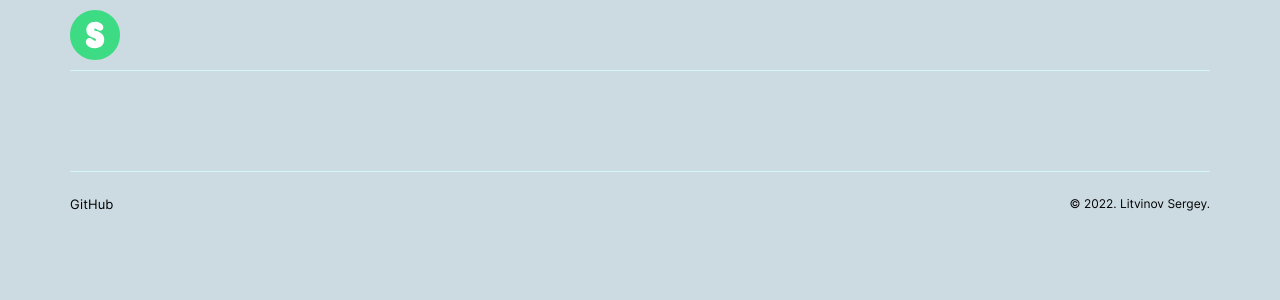
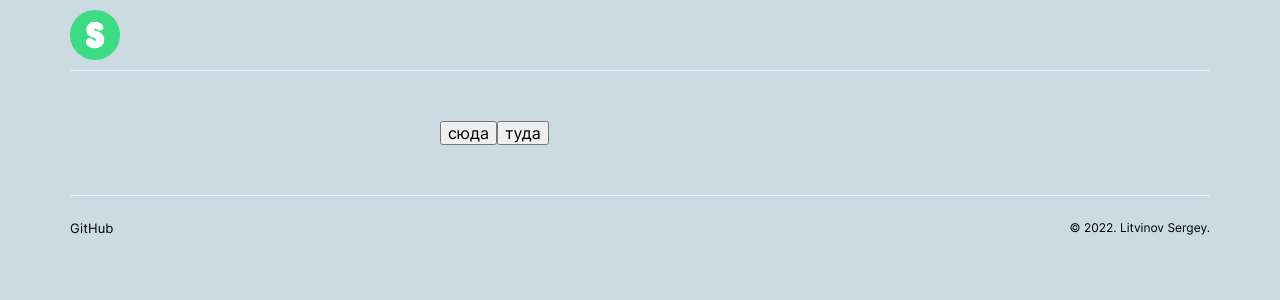
Before and after one commit to litvinovsl/trial-and-error-ts, a React (Create React App) app: page /calculator in a window 1280 px wide. Shown: the top 300 px of the page. Built offline with nearby package versions, Linux system fonts and the light colour scheme.

Commit message:
working with switching between converter and calculator

```diff
--- a/src/Components/CALCULATOR/AppCalculator/AppCalculator.tsx
+++ b/src/Components/CALCULATOR/AppCalculator/AppCalculator.tsx
@@ -1,13 +1,38 @@
-import React from 'react';
+import { useState, FC } from "react";
 import { Route, Switch } from 'react-router-dom';
 import Navigation from '../Navigation/Navigation';
 import './AppCalculator.css';
 
-function AppCalculator() {
+// interface INavigationCalculator {
+//   isCalculation: boolean;
+//   isConverter: boolean;
+// }
+
+function AppCalculator(){
+
+  const [isCalculation, setIsCalculation] = useState(true);
+  const [isConverter, setIsConverter] = useState(false);
+
+
+  function handleClickSuda() {
+    console.log('suda')
+    setIsCalculation(true);
+    setIsConverter(false);
+  }
+
+  function handleClickTuda() {
+    console.log('tuda')
+    setIsCalculation(false);
+    setIsConverter(true);
+  }
 
   return (
     <div className='app-calculator'>
-      <Navigation />
+      <Navigation
+        onClickSuda={handleClickSuda}
+        onClickTyda={handleClickTuda}
+        isCalculation={isCalculation}
+        isConverter={isConverter} />
       <Switch>
       </Switch>
     </div>
--- a/src/Components/CALCULATOR/Navigation/Navigation.tsx
+++ b/src/Components/CALCULATOR/Navigation/Navigation.tsx
@@ -1,9 +1,23 @@
 import React from 'react';
 import './Navigation.css';
 
-function Navigation() {
+interface NavigationProps {
+    onClickSuda: any;
+    onClickTyda: any;
+    isCalculation: boolean;
+    isConverter: boolean;
+}
+
+function Navigation({onClickSuda, onClickTyda, isCalculation, isConverter} : NavigationProps) {
+
+
   return (
-    <div className="App">
+
+    <div className="navigation">
+        <div className='navigation__conteiner'>
+            <button onClick={onClickSuda}>сюда</button>
+            <button onClick={onClickTyda}>туда</button>
+        </div>
     </div>
   );
 }
```
